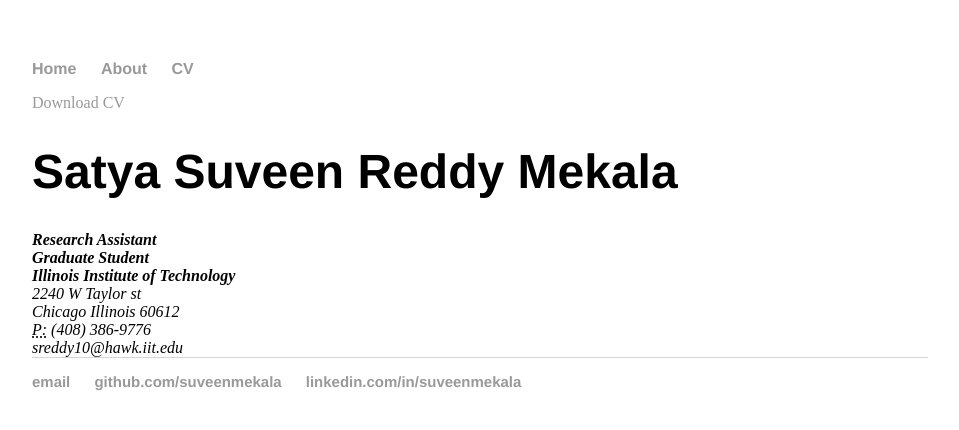
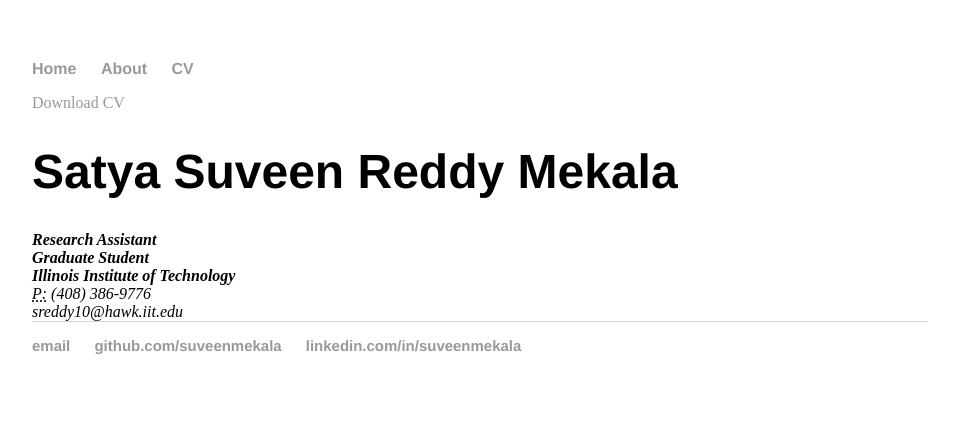
Before and after one commit to SuveenMekala/suveenmekala.github.io, a Jekyll site: the page built from cv/index.html, in a window 1280 px wide. Shown: the top 430 px of the page, without its empty margins (160-1119 px from the left). Built offline with Jekyll 4.4.1, drawn with Linux system fonts in a browser that asks for light colours.

Commit message:
Update index.html

```diff
--- a/cv/index.html
+++ b/cv/index.html
@@ -10,8 +10,6 @@
 					<strong>Research Assistant</strong><br>
           				<strong>Graduate Student</strong><br>
 					<strong>Illinois Institute of Technology</strong><br>
-					2240 W Taylor st<br>
-					Chicago Illinois 60612<br>
 					<abbr title="phone">P:</abbr> (408) 386-9776<br>
 					<span class="obfuscate">sreddy10@hawk.iit.edu</span>
 					</address>
```
